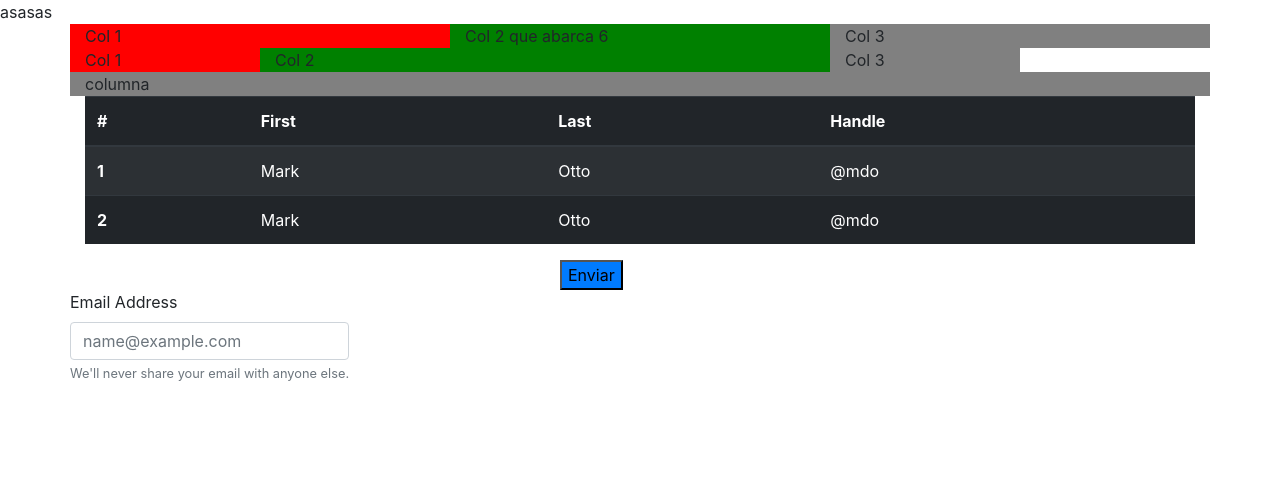
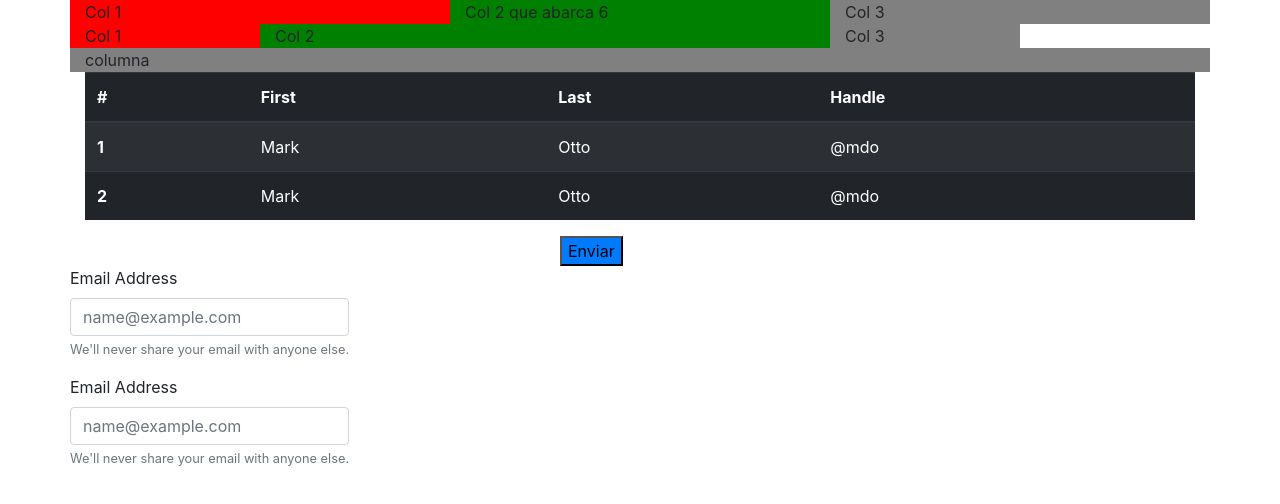
Before and after one commit to ingscomarmr/Ejemplo_Boostrap_4, a plain HTML site: page index.html in a window 1280 px wide. Drawn offline with Linux system fonts and the light colour scheme.

Commit message:
alñgunos cambios2

```diff
--- a/index.html
+++ b/index.html
@@ -4,7 +4,7 @@
         <title>Ejemplo de como maquetar con Boostrap 4</title>
         <meta name="viewport" content="width=device-width, initial-scale=1, shrink-to-fit=no">
         <meta charset="UTF-8"/>
-        asasas
+
         <!-- STYLES PARA TRABAJAR CON BOOTSRAP -->
         <link href="assets/css/bootstrap.min.css" rel="stylesheet" />
         <link href="assets/css/bootstrap-grid.min.css" rel="stylesheet" />
@@ -89,6 +89,12 @@
                             <input type="email" class="form-control" id="email" placeholder="name@example.com"/>
                             <small id="emailHelp" class="form-text text-muted">We'll never share your email with anyone else.</small>
                         </div>
+                        <div class="form-group">
+                            <label for="">Email Address</label>
+                            <input type="email" class="form-control" id="email" placeholder="name@example.com"/>
+                            <small id="emailHelp" class="form-text text-muted">We'll never share your email with anyone else.</small>
+                        </div>
+                        <!--Estos son cambios-->
                     </form>
                 </div>
             </div>
```
